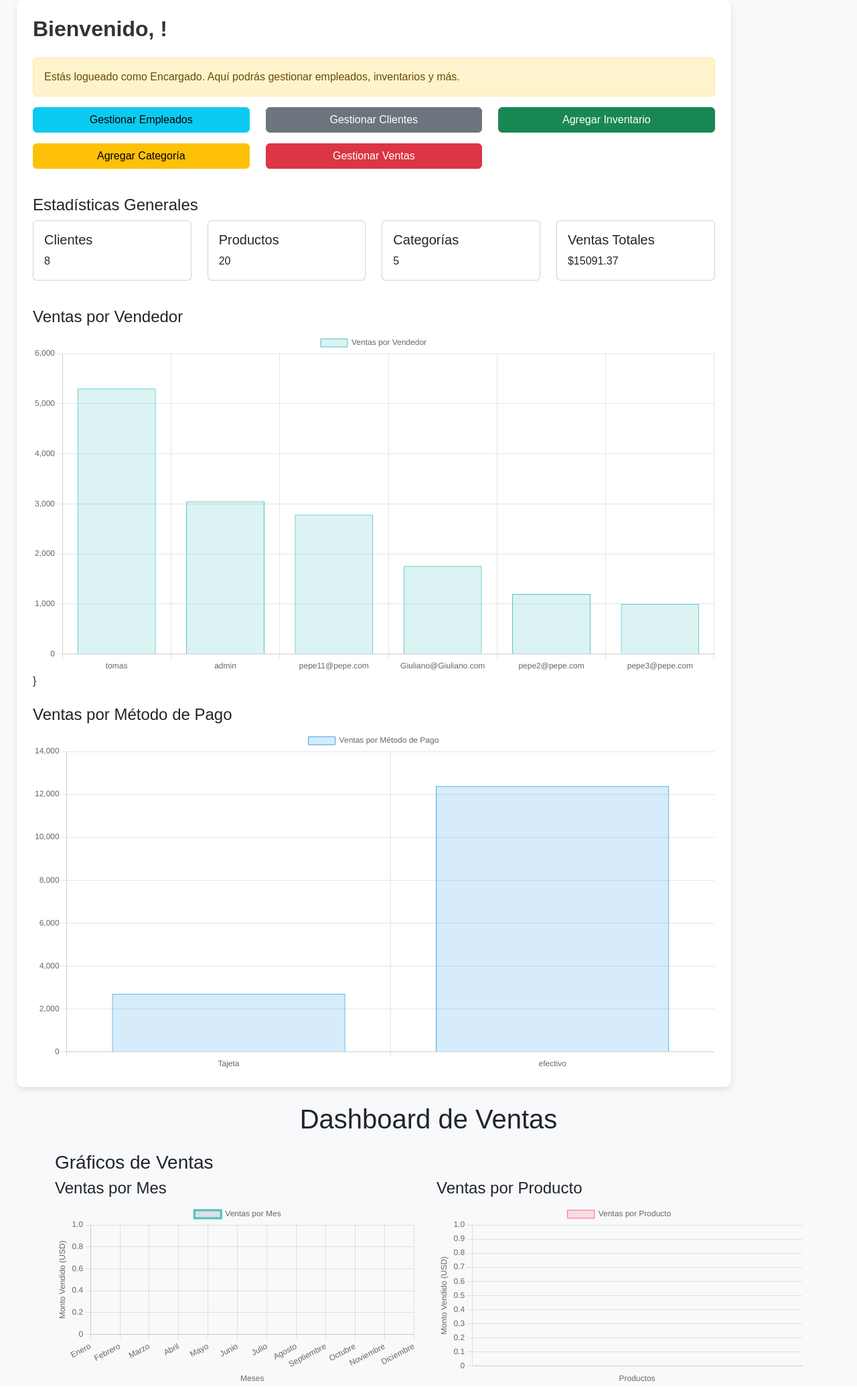
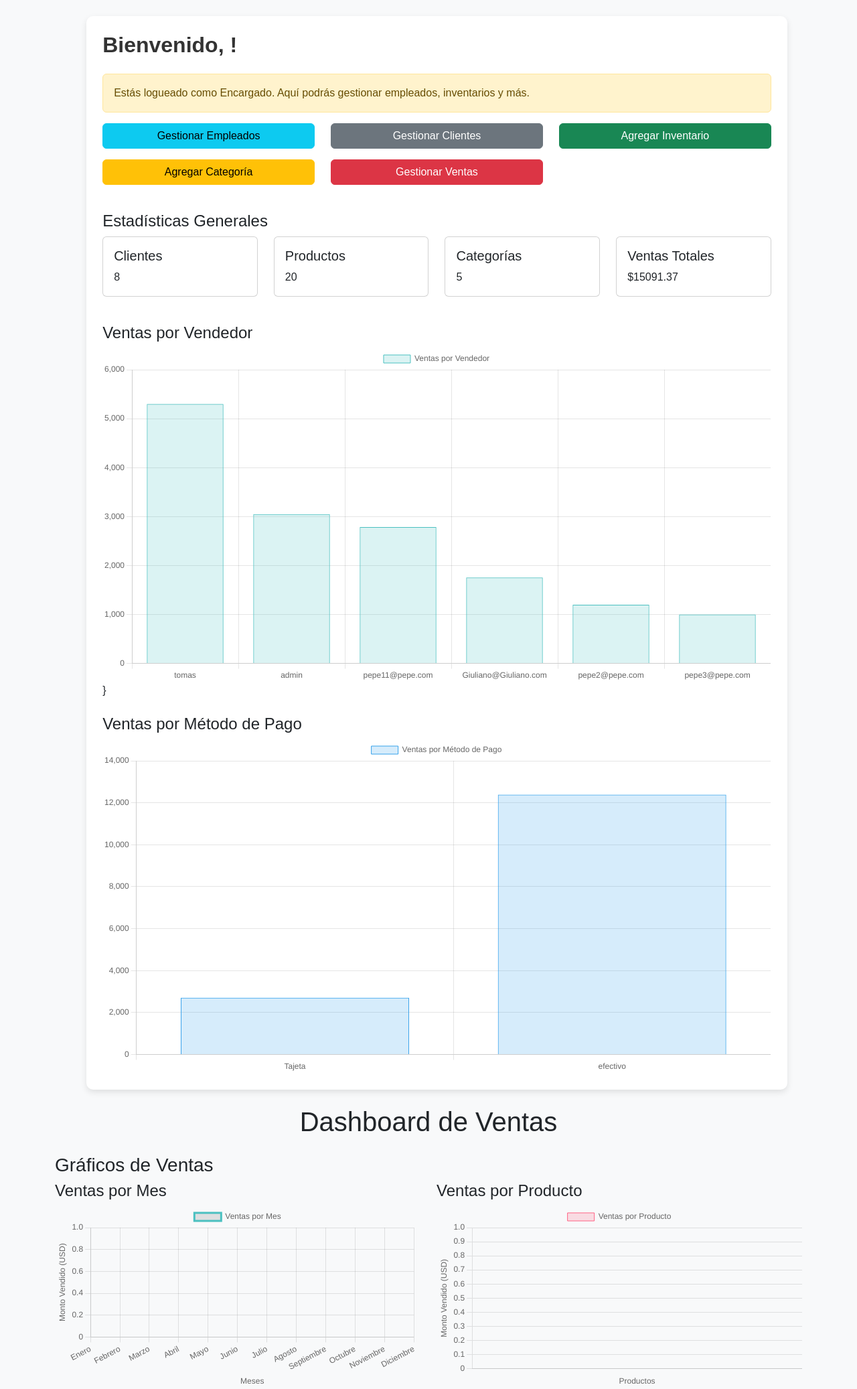
Before and after one commit to tomas-tissera/Gestor-Stock, a Django app: page /role-based/ in a window 1280 px wide. Shown: the part 64-2138 px from the top of the page at 67% size. Run offline with Django 5.2, Linux system fonts and the light colour scheme; data comes from the database, SQL or seed files in the repository; some libraries are stand-ins or nearby versions.

Commit message:
se mejoro css

```diff
--- a/myproject/myapp/static/css/styles.css
+++ b/myproject/myapp/static/css/styles.css
@@ -51,7 +51,6 @@
 .main-content {
     margin-left: 25px;
     background-color: #ffffff;
-    min-height: 100vh;
     box-shadow: 0 4px 10px rgba(0, 0, 0, 0.1);
     border-radius: 10px;
     padding: 30px;
--- a/myproject/myapp/templates/role_based_template.html
+++ b/myproject/myapp/templates/role_based_template.html
@@ -4,8 +4,8 @@
 <head>
     <meta charset="UTF-8">
     <meta name="viewport" content="width=device-width, initial-scale=1.0">
-    <title>Iniciar sesión</title>
-
+    <title>Panel de Control</title>
+    <link rel="icon" type="image/x-icon" href="image/web.png">
     <!-- Incluir Bootstrap desde CDN -->
     <link href="https://cdn.jsdelivr.net/npm/bootstrap@5.3.0-alpha1/dist/css/bootstrap.min.css" rel="stylesheet">
 
@@ -23,9 +23,10 @@
             <!-- Barra lateral -->
             <!-- Incluir la barra de navegación -->
             {% include 'navbar.html' %}
+            <div class="d-flex justify-content-center align-items-center pt-4">
 
             <!-- Contenido principal -->
-            <div class="col-md-9 col-lg-10 main-content p-4">
+            <div class="col-md-9 col-lg-10 main-content p-4 " >
                 <h2 class="welcome-message mb-4">Bienvenido, {{ user.username }}!</h2>
 
                 {% if role == 'Empleados' %}
@@ -76,6 +77,7 @@
                     </div>
                 {% endif %}
             </div>
+        </div>
         </div>
     </div>
     <div class="container mt-4">
```
Also changed, not shown: myproject/myapp/static/image/web.png (added).
